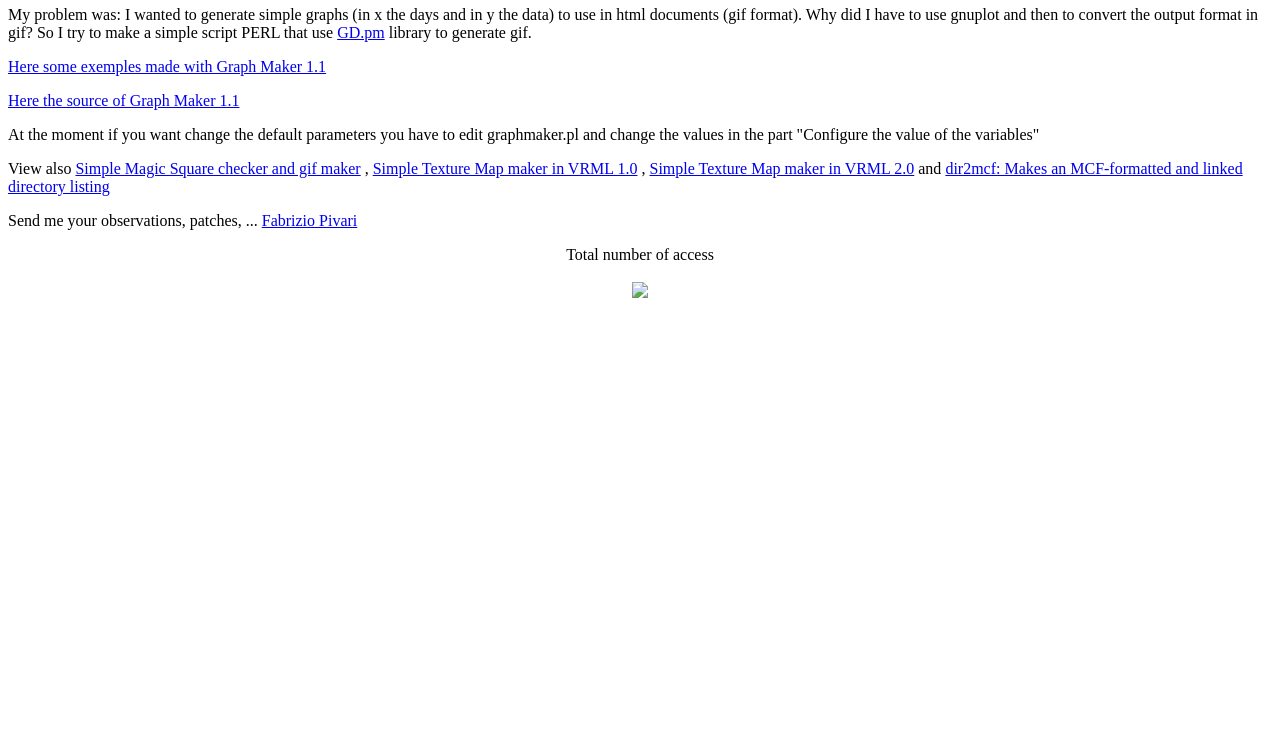
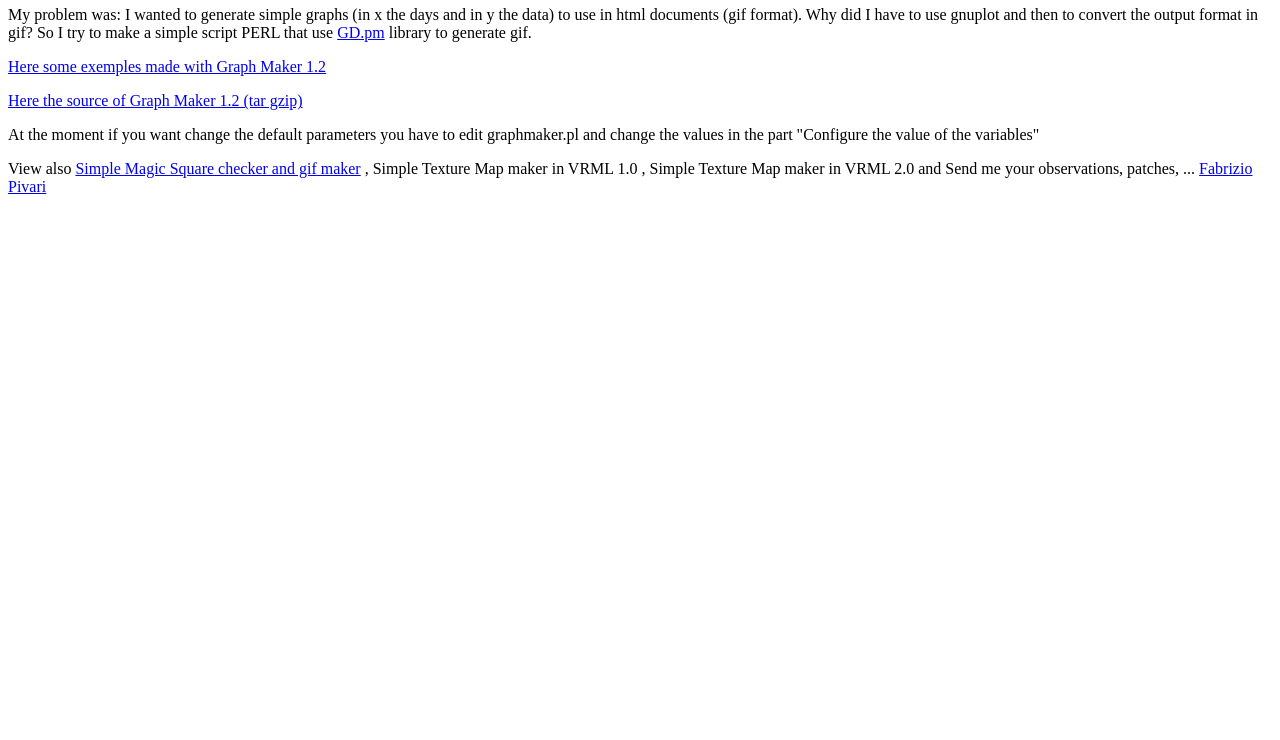
Before and after one commit to gitpan/GraphMaker, a plain HTML site: page graphmaker.html in a window 1280 px wide. Shown: the part 60-800 px from the top of the page. Drawn offline with Linux system fonts and the light colour scheme.

Commit message:
Import of FPIVARI/GraphMaker-1.2 from CPAN.
gitpan-cpan-distribution: GraphMaker
gitpan-cpan-version:      1.2
gitpan-cpan-path:         FPIVARI/GraphMaker-1.2.tar.gz
gitpan-cpan-author:       FPIVARI
gitpan-cpan-maturity:     released

```diff
--- a/graphmaker.html
+++ b/graphmaker.html
@@ -1,43 +1,39 @@
+<!-- Graph Maker designed by Fabrizio Pivari (Pivari@geocities.com) on 09/18/96
+-->
+
 <HTML>
 <HEAD>
 <TITLE>
-Graph Maker 1.1
+Graph Maker 1.2
 </TITLE>
 </HEAD>
 
 <BODY>
-<H1>Graph Maker 1.1</H1>
+<H1>Graph Maker 1.2</H1>
 My problem was: I wanted to generate simple graphs (in x the days and in y
 the data) to use in html documents (gif format).
 Why did I have to use gnuplot and then to convert the output format in gif?
 So I try to make a simple script PERL that use
 <A HREF="http://www-genome.wi.mit.edu/ftp/pub/software/WWW/GD.html">GD.pm</A>
 library to generate gif.<P>
-<A HREF="./GraphMaker-Examples/">Here some exemples made with Graph Maker 1.1</A><P>
-<A HREF="http://www.agip.it/~pivari/GraphMaker.tar.gz">Here the source of Graph Maker 1.1</A><P>
+<A HREF="./GM-Examples.html">Here some exemples made with Graph Maker 1.2</A><P>
+<A HREF="./GraphMaker.tar.gz">Here the source of Graph Maker 1.2 (tar gzip)</A><P>
 
 At the moment if you want change the default parameters you have to edit
 graphmaker.pl and change the values in the part "Configure the value of the
 variables"<p>
 
-View also <A HREF="http://www.agip.it/~pivari/squaremaker.html">Simple Magic
+View also <A HREF="./squaremaker.html">Simple Magic
 Square checker and gif maker</A> ,
-<A HREF="http://www.agip.it/~pivari/VRML.html">Simple Texture Map maker in VRML
+<!A HREF="http://www.agip.it/~pivari/VRML.html">Simple Texture Map maker in VRML
 1.0</A> ,
-<A HREF="http://www.agip.it/~pivari/VRML2.html">Simple Texture Map maker in VRML
+<!A HREF="http://www.agip.it/~pivari/VRML2.html">Simple Texture Map maker in VRML
 2.0</A> and
-<A HREF="http://www.agip.it/~pivari/dir2mcf.html">dir2mcf: Makes an
-MCF-formatted and linked directory listing</A><p>
 
 Send me your observations, patches, ...
 
-<A HREF="mailto:Fabrizio.Pivari@agip.it">Fabrizio Pivari</A>
+<A HREF="mailto:Pivari@geocities.com">Fabrizio Pivari</A>
 </ADDRESS>
 <p>
-<center>
-Total number of access<br><br><img
-src="/cgi-bin/Count.cgi?ft=0|tr=0|trgb=0;0;0|pad=N|dd=B|
-sh=1|df=graphmaker.dat" align=absmiddle>
-</center>
 </BODY>
 </HTML>
```
Also changed, not shown: GM-Examples.html (renamed from GraphMaker-Examples/index.html, +1 -1 lines), ENIbar.gif (renamed from GraphMaker-Examples/ENIbar.gif), ENIline.gif (renamed from GraphMaker-Examples/ENIline.gif), graphmaker.gif, 4 other files.
